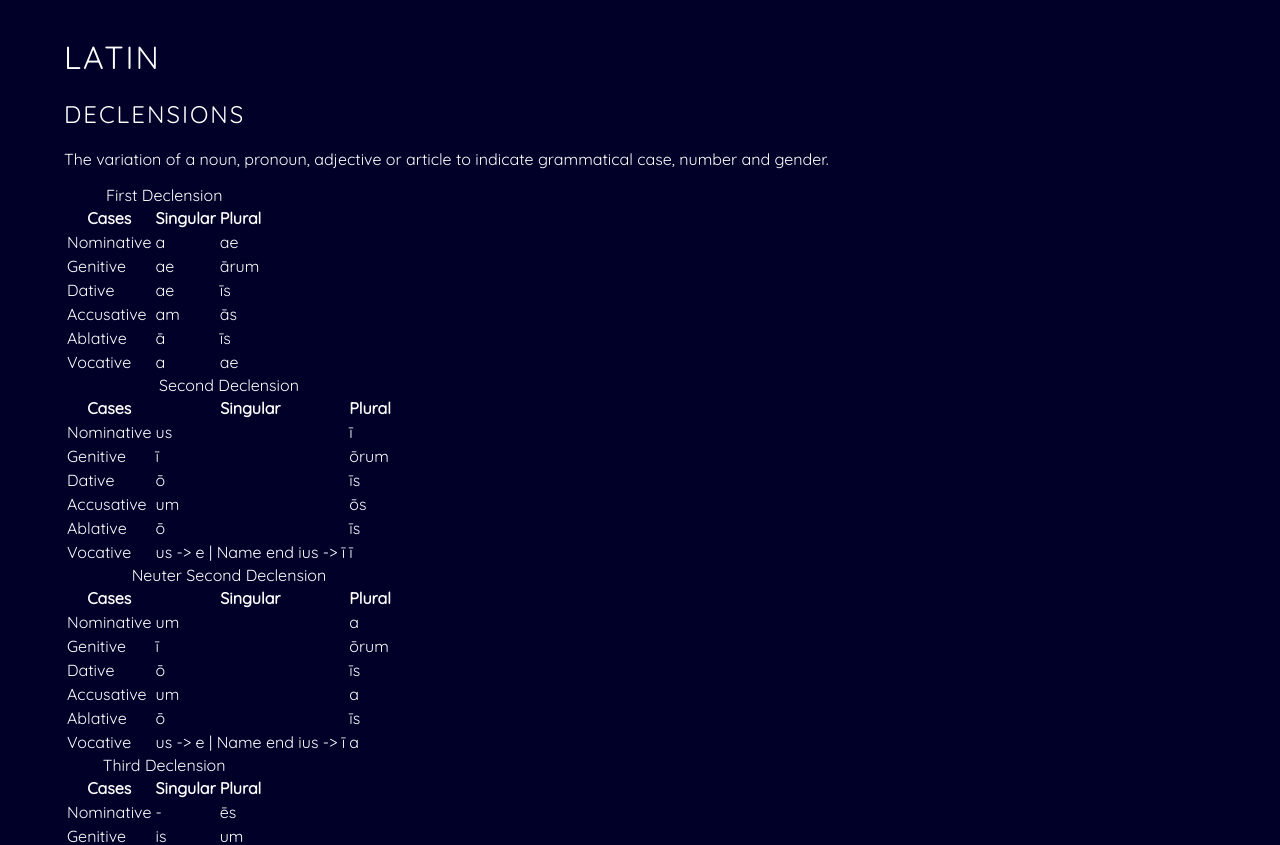
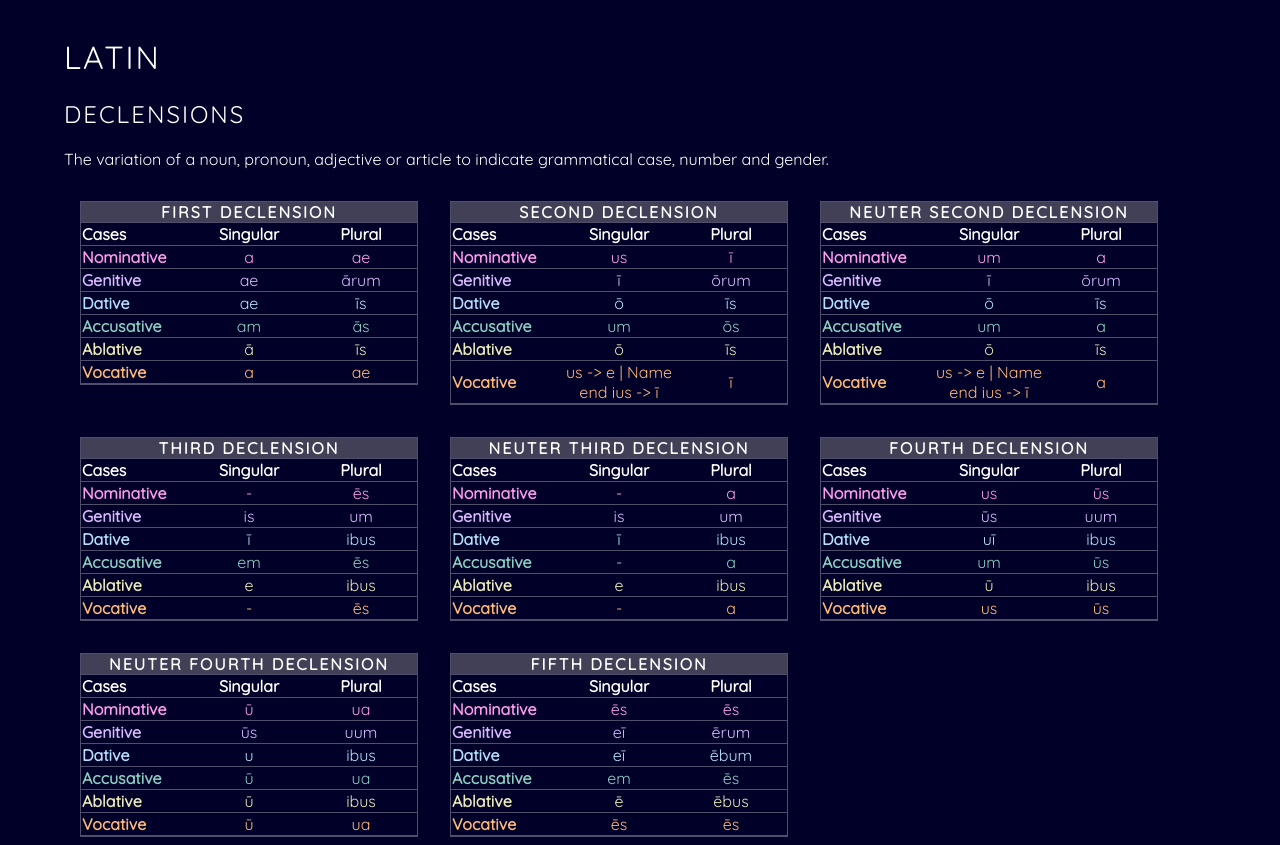
Before and after one commit to blinkous/latin, a React (Create React App) app: page / in a window 1280 px wide. Shown: the top 845 px of the page. Built offline with nearby package versions, Linux system fonts and the light colour scheme.

Commit message:
added styles to declension tables

```diff
--- a/src/components/DeclensionTable.js
+++ b/src/components/DeclensionTable.js
@@ -3,18 +3,21 @@ import "../styles/DeclensionTable.css";
 import declensions from "../js/declensions";
 
 const DeclensionTable = (props) => {
-  const firstDecl = declensions.declensions.first_declension;
   const allDeclensions = declensions.declensions;
-
   return (
     <>
       {Object.entries(allDeclensions).map(([key, value], index) => (
         <table key={index} className={`declension-table ${key}`}>
-          <caption>
+          <caption className={`${key}-caption declension-table-title`}>
             {key
               .replace(/_/g, " ")
               .replace(/^[a-z]|\s\w/g, (match) => match.toUpperCase())}
           </caption>
+          <colgroup>
+            <col className="case-column" />
+            <col className="singular-column" />
+            <col className="plural-column" />
+          </colgroup>
           <thead>
             <tr className="header">
               <th className="case">Cases</th>
@@ -25,7 +28,7 @@ const DeclensionTable = (props) => {
           <tbody>
             {Object.entries(allDeclensions[key]).map(([key, value], index) => (
               <tr className={key} key={index}>
-                <td className={`case ${key}`}>{key}</td>
+                <th className={`case ${key}`}>{key}</th>
                 <td className={`singular ${value.singular}`}>
                   {value.singular}
                 </td>
--- a/src/styles/DeclensionTable.css
+++ b/src/styles/DeclensionTable.css
@@ -1,3 +1,69 @@
 .case {
   text-transform: capitalize;
 }
+
+.declension-table {
+  border: 1px solid rgba(255, 255, 255, 0.308);
+  /* border-spacing: 0; */
+  border-collapse: collapse;
+  --accent-1: rgb(255, 155, 238);
+  --accent-2: rgb(217, 184, 255);
+  --accent-3: rgb(179, 224, 255);
+  --accent-4: rgb(138, 207, 192);
+  --accent-5: rgb(235, 234, 183);
+  --accent-6: rgb(255, 185, 119);
+  display: inline-block;
+  vertical-align: top;
+  margin: 1rem;
+}
+.declension-table-title {
+  font-weight: bold;
+  text-transform: uppercase;
+  letter-spacing: 2px;
+  background: rgba(145, 145, 145, 0.438);
+}
+
+td,
+th {
+  border: 1px solid rgba(255, 255, 255, 0.308);
+  border-right: none;
+  border-left: none;
+}
+
+.singular,
+.plural {
+  text-align: center;
+}
+
+.case-column,
+.singular-column,
+.plural-column {
+  width: 7rem;
+}
+
+.case-column {
+  /* background: rgba(255, 150, 232, 0.301); */
+}
+.singular-column {
+}
+.nominative {
+  color: var(--accent-1);
+}
+.genitive {
+  color: var(--accent-2);
+}
+.dative {
+  color: var(--accent-3);
+}
+.accusative {
+  color: var(--accent-4);
+}
+.ablative {
+  color: var(--accent-5);
+}
+.vocative {
+  color: var(--accent-6);
+}
+.case {
+  text-align: left;
+}
```
